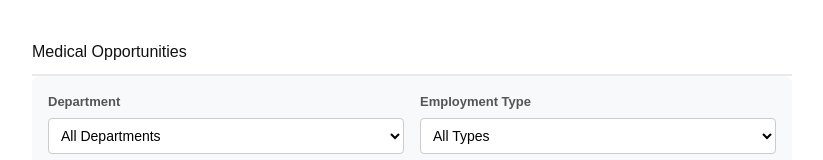
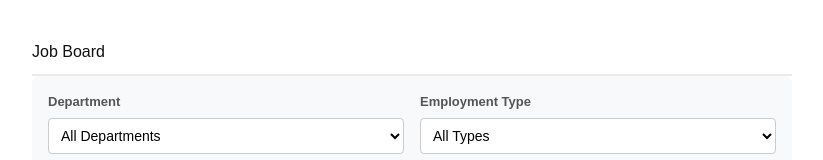
Before and after one commit to 941485-patrol/metent-joblist, a Next.js app in the folder next-app/: page / in a window 1280 px wide. Shown: the top 160 px of the page, without its empty margins (228-1051 px from the left). Built offline with nearby package versions, Linux system fonts and the light colour scheme.

Commit message:
build: add canonical tag in index listing page, update title and header

```diff
--- a/next-app/src/pages/index.tsx
+++ b/next-app/src/pages/index.tsx
@@ -4,6 +4,7 @@ import { Job } from '../types/job';
 import Link from "next/link";
 import { dateFormatter } from "../util/dateformatter";
 import { useRouter } from "next/router";
+import Head from "next/head";
 
 export default function JobIndexPage(): React.JSX.Element {
 
@@ -46,8 +47,13 @@ export default function JobIndexPage(): React.JSX.Element {
 
   return (
     <main style={{ maxWidth: '800px', margin: '40px auto', padding: '0 20px', fontFamily: 'sans-serif' }}>
+      <Head>
+        <title>Job Board</title>
+        <link rel="canonical" href="http://localhost:3000/" />
+      </Head>
+
       <h1 style={{ borderBottom: '2px solid #eaeaea', paddingBottom: '10px', color: '#111' }}>
-        Medical Opportunities
+        Job Board
       </h1>
 
       {/* Filter jobs by department and employment type. */}
```
